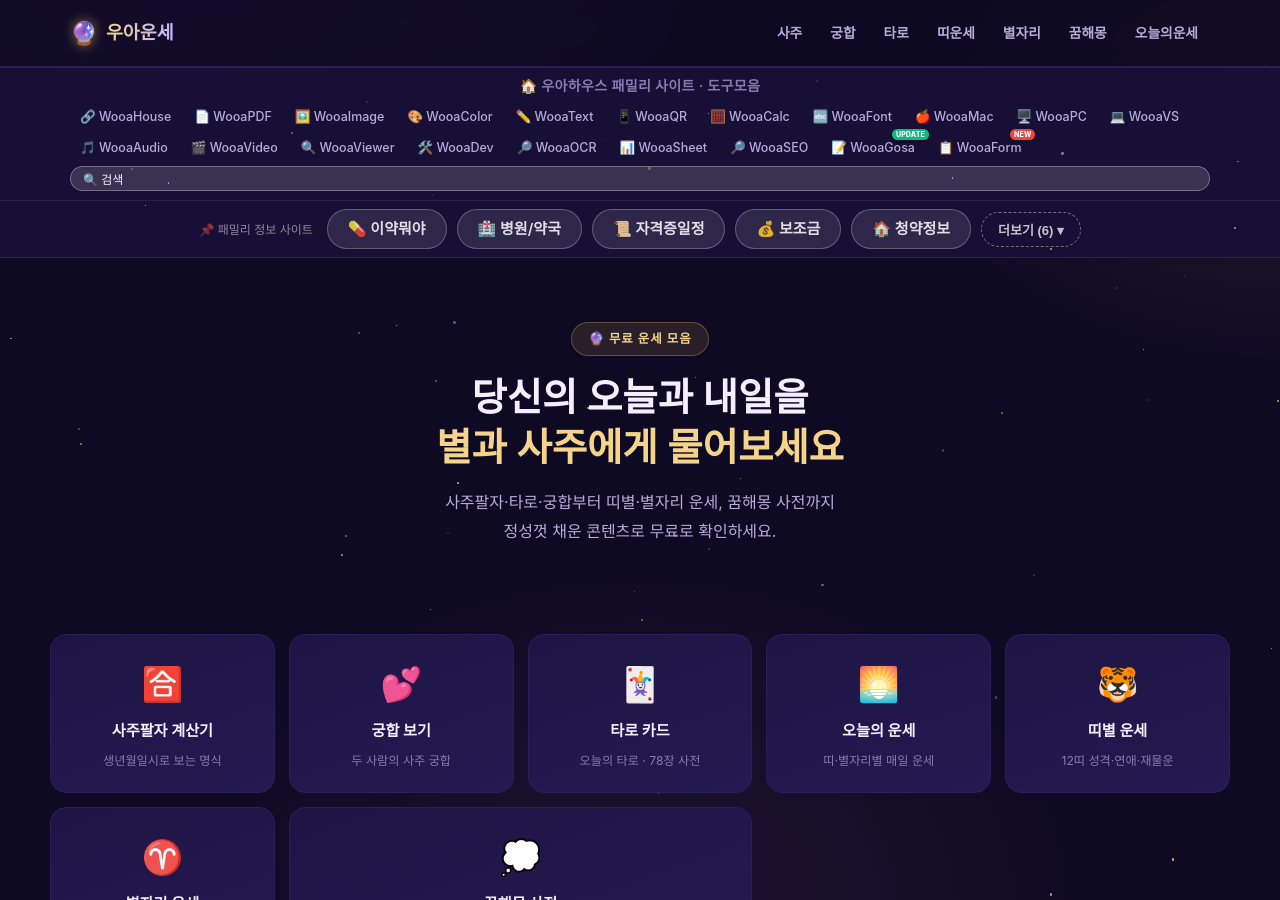
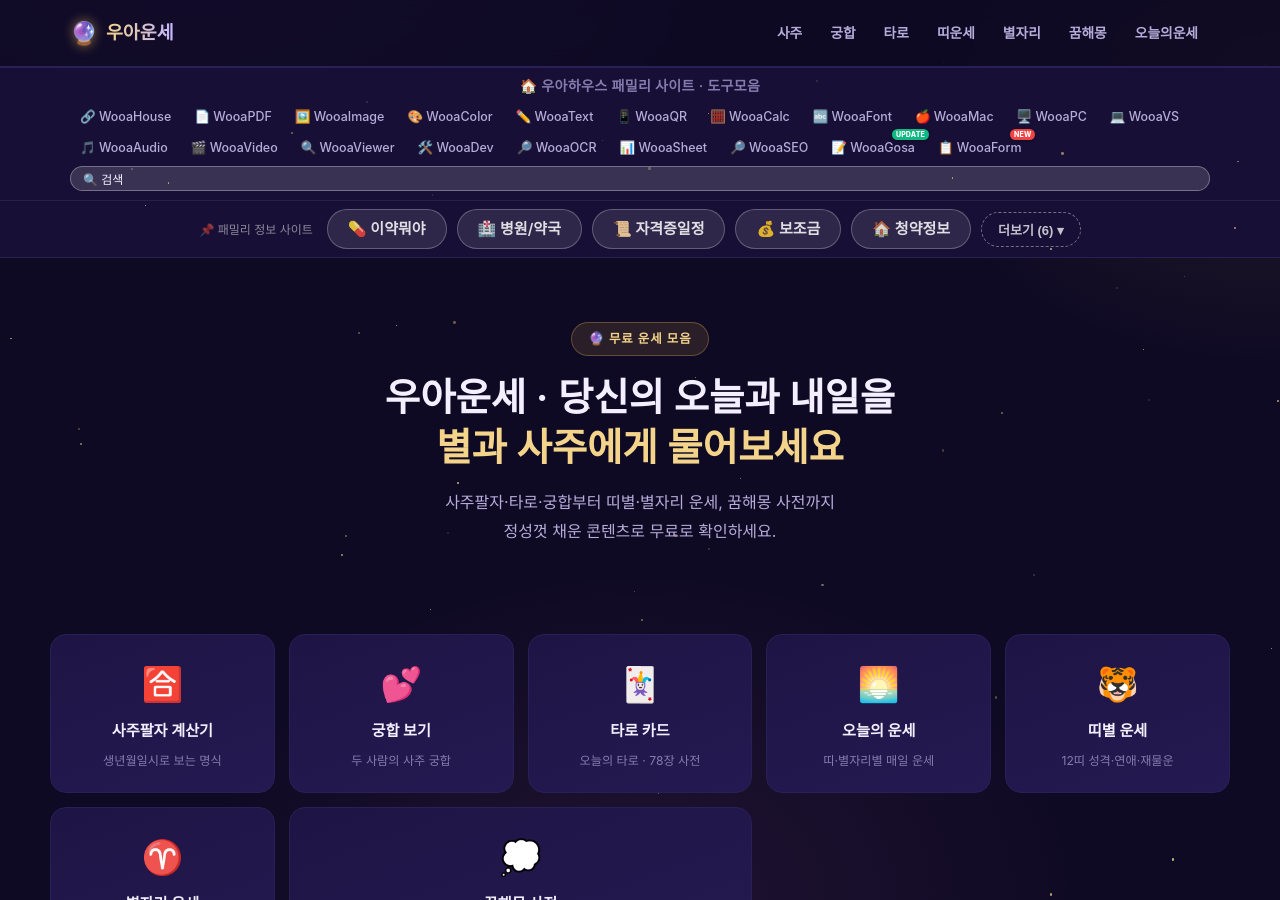
Before and after one commit to ingmaster83-code/wooaunse, a Jekyll site: the page built from index.html, in a window 1280 px wide and 900 px high. Built offline with Jekyll 4.4.1, drawn with Linux system fonts in a browser that asks for light colours; some web fonts are replaced.

Commit message:
Add Korean brand name to H1 for SEO/brand-search visibility

```diff
--- a/index.html
+++ b/index.html
@@ -6,7 +6,7 @@ description: 생년월일로 보는 사주팔자, 궁합, 오늘의 타로, 띠
 
 <div class="hero">
   <span class="eyebrow">🔮 무료 운세 모음</span>
-  <h1>당신의 오늘과 내일을<br><span class="accent">별과 사주에게 물어보세요</span></h1>
+  <h1>우아운세 · 당신의 오늘과 내일을<br><span class="accent">별과 사주에게 물어보세요</span></h1>
   <p>사주팔자·타로·궁합부터 띠별·별자리 운세, 꿈해몽 사전까지<br>정성껏 채운 콘텐츠로 무료로 확인하세요.</p>
 </div>
 
```
